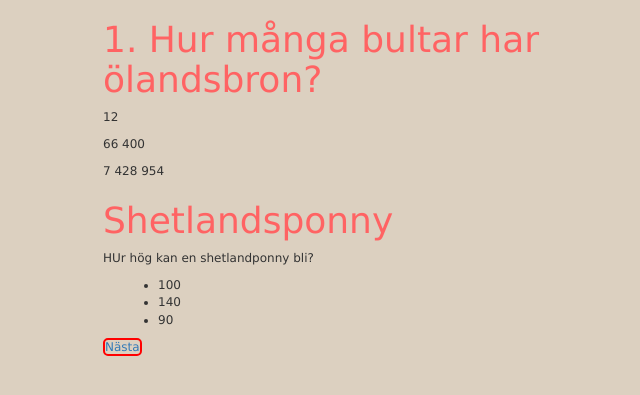
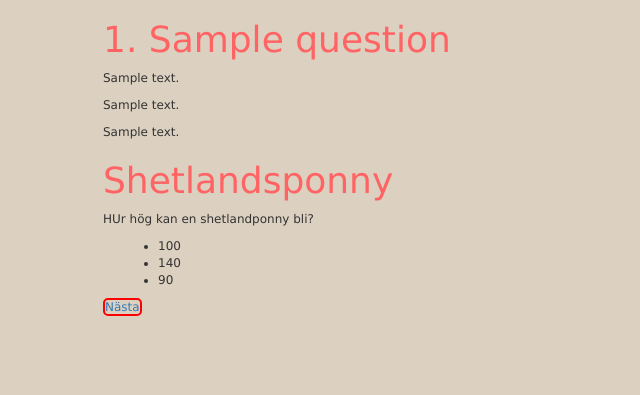
Before and after one commit to KarlbomTjejerna/quizproject, a Django app: page /quiz/1/question/1/ in a window 1280 px wide; the page is wider, and only the part inside the window is pictured. Shown: the top 395 px of that part, without its empty margins (237-877 px from the left). Run offline with Django 3.2, Linux system fonts and the light colour scheme; tables that the repository leaves empty hold one stand-in row (values such as "Sample post"); some libraries are stand-ins or nearby versions.

Commit message:
Hämta data

```diff
--- a/quiz/templates/start.html
+++ b/quiz/templates/start.html
@@ -29,7 +29,7 @@
 </h1></center>
 
 {% for quiz in quizzes %}
-    <p><a> <href="{% url 'quiz_page' quiz.quiz_number %}">
+    <p><a href="{% url 'quiz_page' quiz.quiz_number %}">
         {{ quiz.name }}
     </a></p>
 {% endfor %}
--- a/quiz/views.py
+++ b/quiz/views.py
@@ -19,14 +19,19 @@ def quiz(request, quiz_number):
     return render(request, "quiz.html", context)
 
 def question(request, quiz_number, question_number):
+    quiz = Quiz.objects.get(quiz_number=quiz_number)
+    questions = quiz.questions.all()
+    question = questions[question_number - 1]
     context = {
-        "question_number": question_number,
-            "question": "Hur många bultar har ölandsbron?",
-        "answer1": "12",
-           "answer2": "66 400",
-            "answer3": "7 428 954",
+            "question_number": question_number,
+            "question": question.question,
+            "answer1": question.answer1,
+            "answer2": question.answer2,
+            "answer3": question.answer3,
+            "quiz": quiz,
             "quiz_number": quiz_number,
     }
+
     return render(request, "question.html", context)
 
 
```
